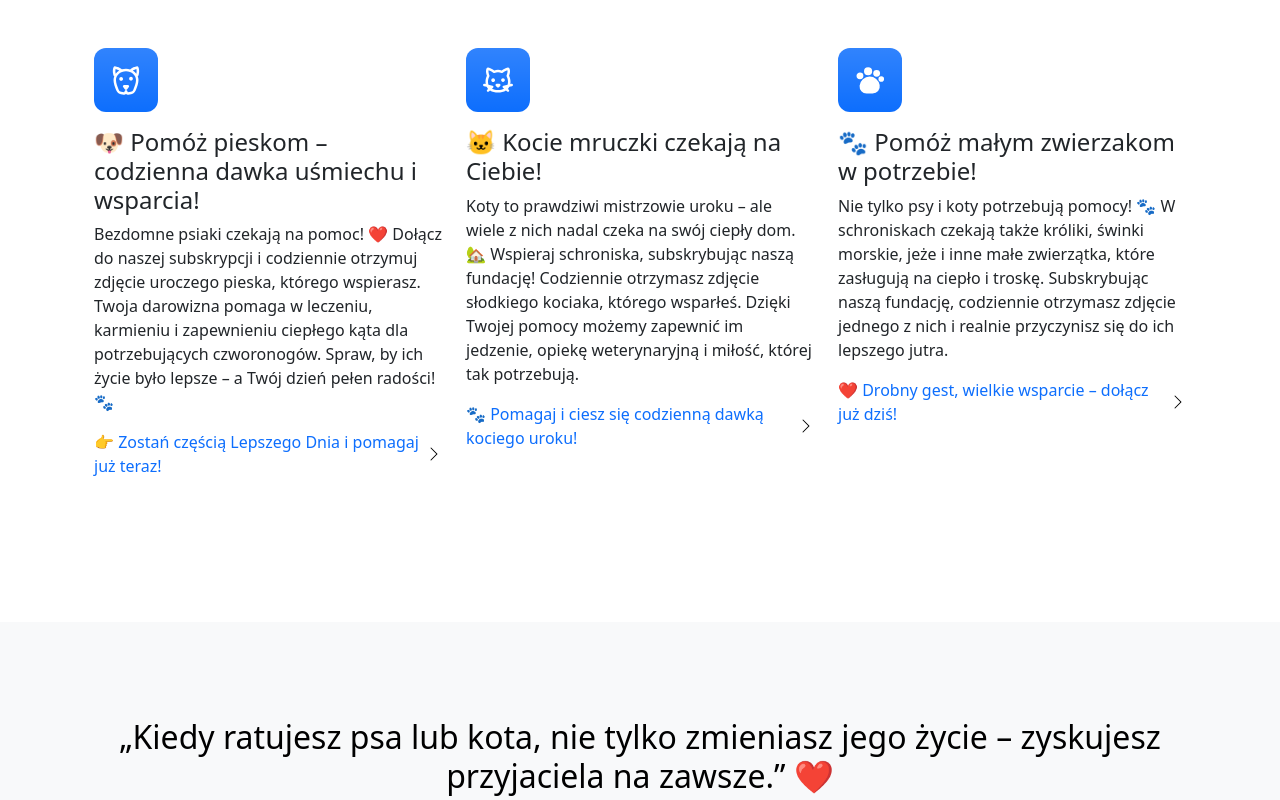
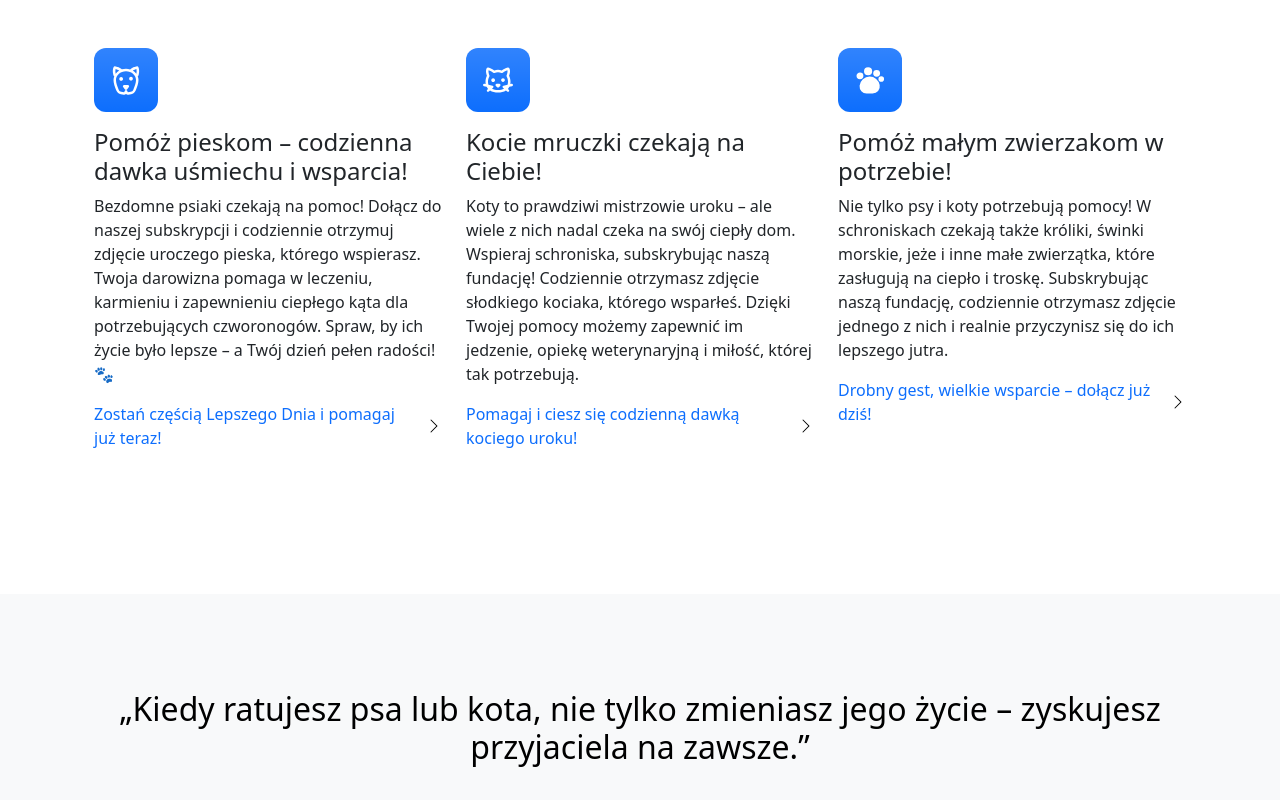
Before and after one commit to GoldsteinAZ/lepszy-dzien, a plain HTML site: page index.html in a window 1280 px wide. Shown: the part 2220-3020 px from the top of the page. Drawn offline with nearby package versions, Linux system fonts and the light colour scheme.

Commit message:
Update index.html

```diff
--- a/index.html
+++ b/index.html
@@ -198,13 +198,13 @@
           class="feature-icon d-inline-flex align-items-center justify-content-center text-bg-primary bg-gradient fs-2 mb-3">
           <img src="./images/dog_icon.svg" alt="ikona pieska" height="30">
         </div>
-        <h3 class="fs-4">🐶 Pomóż pieskom – codzienna dawka uśmiechu i wsparcia!</h3>
-        <p>Bezdomne psiaki czekają na pomoc! ❤️ Dołącz do naszej subskrypcji i codziennie otrzymuj zdjęcie uroczego
+        <h3 class="fs-4">Pomóż pieskom – codzienna dawka uśmiechu i wsparcia!</h3>
+        <p>Bezdomne psiaki czekają na pomoc! Dołącz do naszej subskrypcji i codziennie otrzymuj zdjęcie uroczego
           pieska, którego wspierasz.
           Twoja darowizna pomaga w leczeniu, karmieniu i zapewnieniu ciepłego kąta dla potrzebujących czworonogów.
           Spraw, by ich życie było lepsze – a Twój dzień pełen radości! 🐾</p>
         <a href="#" class="icon-link text-decoration-none">
-          👉 Zostań częścią Lepszego Dnia i pomagaj już teraz!
+          Zostań częścią Lepszego Dnia i pomagaj już teraz!
           <img src="./images/chevron-right.svg" alt="Przejdź do strony z opisem">
         </a>
       </div>
@@ -213,13 +213,13 @@
           class="feature-icon d-inline-flex align-items-center justify-content-center text-bg-primary bg-gradient fs-2 mb-3">
           <img src="./images/cat_icon.svg" alt="ikona kotka" height="30">
         </div>
-        <h3 class="fs-4">🐱 Kocie mruczki czekają na Ciebie!</h3>
+        <h3 class="fs-4">Kocie mruczki czekają na Ciebie!</h3>
         <p>Koty to prawdziwi mistrzowie uroku – ale wiele z nich nadal czeka na swój ciepły dom.
-          🏡 Wspieraj schroniska, subskrybując naszą fundację! Codziennie otrzymasz zdjęcie słodkiego kociaka, którego
+          Wspieraj schroniska, subskrybując naszą fundację! Codziennie otrzymasz zdjęcie słodkiego kociaka, którego
           wsparłeś.
           Dzięki Twojej pomocy możemy zapewnić im jedzenie, opiekę weterynaryjną i miłość, której tak potrzebują.</p>
         <a href="#" class="icon-link text-decoration-none">
-          🐾 Pomagaj i ciesz się codzienną dawką kociego uroku!
+          Pomagaj i ciesz się codzienną dawką kociego uroku!
           <img src="./images/chevron-right.svg" alt="Przejdź do strony z opisem">
         </a>
       </div>
@@ -228,13 +228,12 @@
           class="feature-icon d-inline-flex align-items-center justify-content-center text-bg-primary bg-gradient fs-2 mb-3">
           <img src="./images/inne_icon.svg" alt="ikona łapki pieska lub kotka" height="30">
         </div>
-        <h3 class="fs-4">🐾 Pomóż małym zwierzakom w potrzebie!</h3>
-        <p>Nie tylko psy i koty potrzebują pomocy! 🐾 W schroniskach czekają także króliki, świnki morskie, jeże i inne
+        <h3 class="fs-4">Pomóż małym zwierzakom w potrzebie!</h3>
+        <p>Nie tylko psy i koty potrzebują pomocy! W schroniskach czekają także króliki, świnki morskie, jeże i inne
           małe zwierzątka, które zasługują na ciepło i troskę.
           Subskrybując naszą fundację, codziennie otrzymasz zdjęcie jednego z nich i realnie przyczynisz się do ich
           lepszego jutra.</p>
-        <a href="#" class="icon-link text-decoration-none">
-          ❤️ Drobny gest, wielkie wsparcie – dołącz już dziś!
+        <a href="#" class="icon-link text-decoration-none">Drobny gest, wielkie wsparcie – dołącz już dziś!
           <img src="./images/chevron-right.svg" alt="Przejdź do strony z opisem">
         </a>
       </div>
@@ -248,7 +247,7 @@
       <div class="p-5 text-center bg-body-tertiary">
         <div class="container py-5">
           <h2 class="text-body-emphasis">„Kiedy ratujesz psa lub kota, nie tylko zmieniasz jego życie – zyskujesz
-            przyjaciela na zawsze.” ❤️</h2>
+            przyjaciela na zawsze.”</h2>
           <img class="profile-img mt-5 rounded-3" src="./images/cytat_photo_1.jpg"
             alt="Zdjęcie słodkiego czarnego pieksa">
           <p class="col-lg-8 mx-auto lead mt-2">
```
